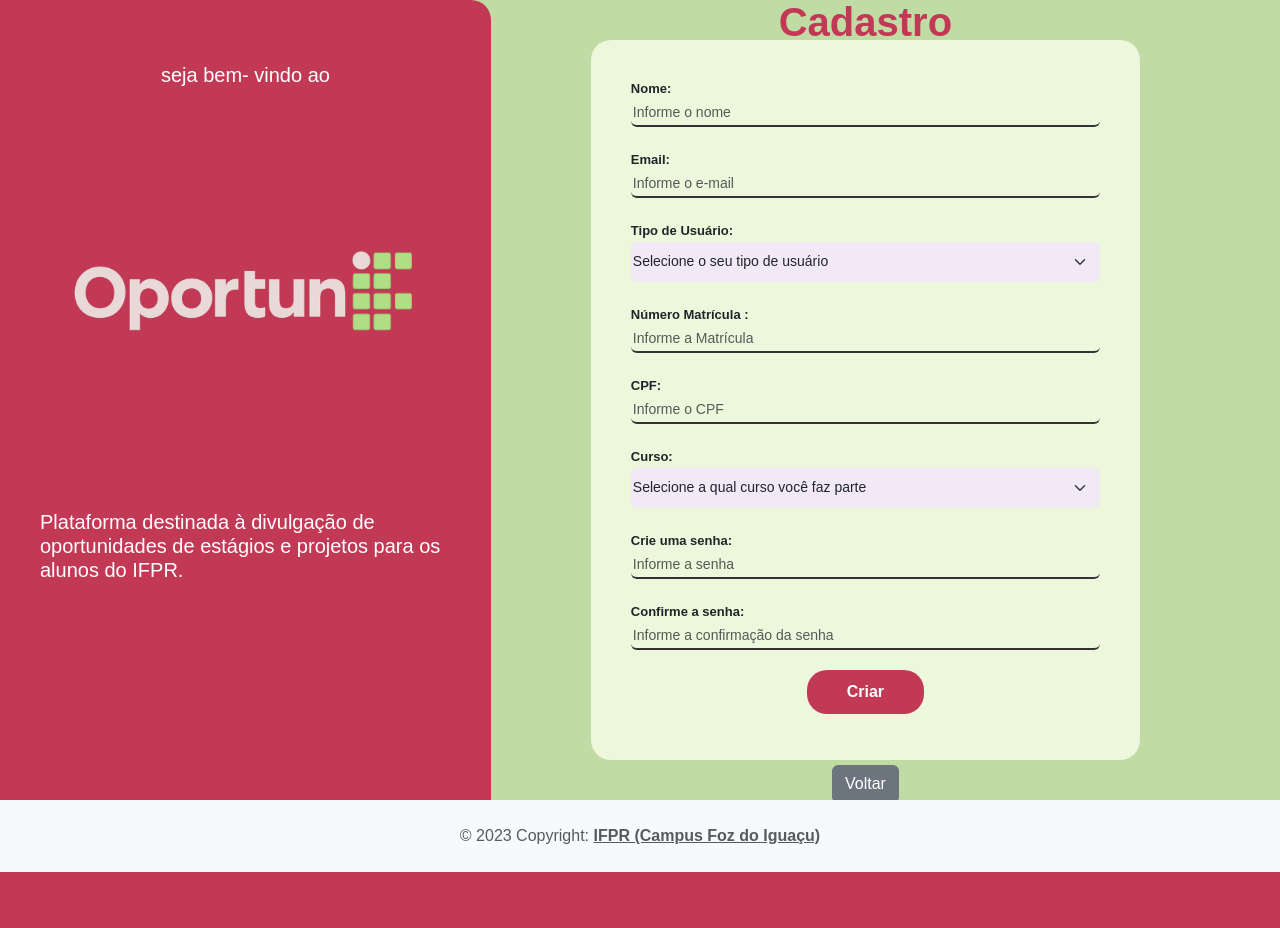
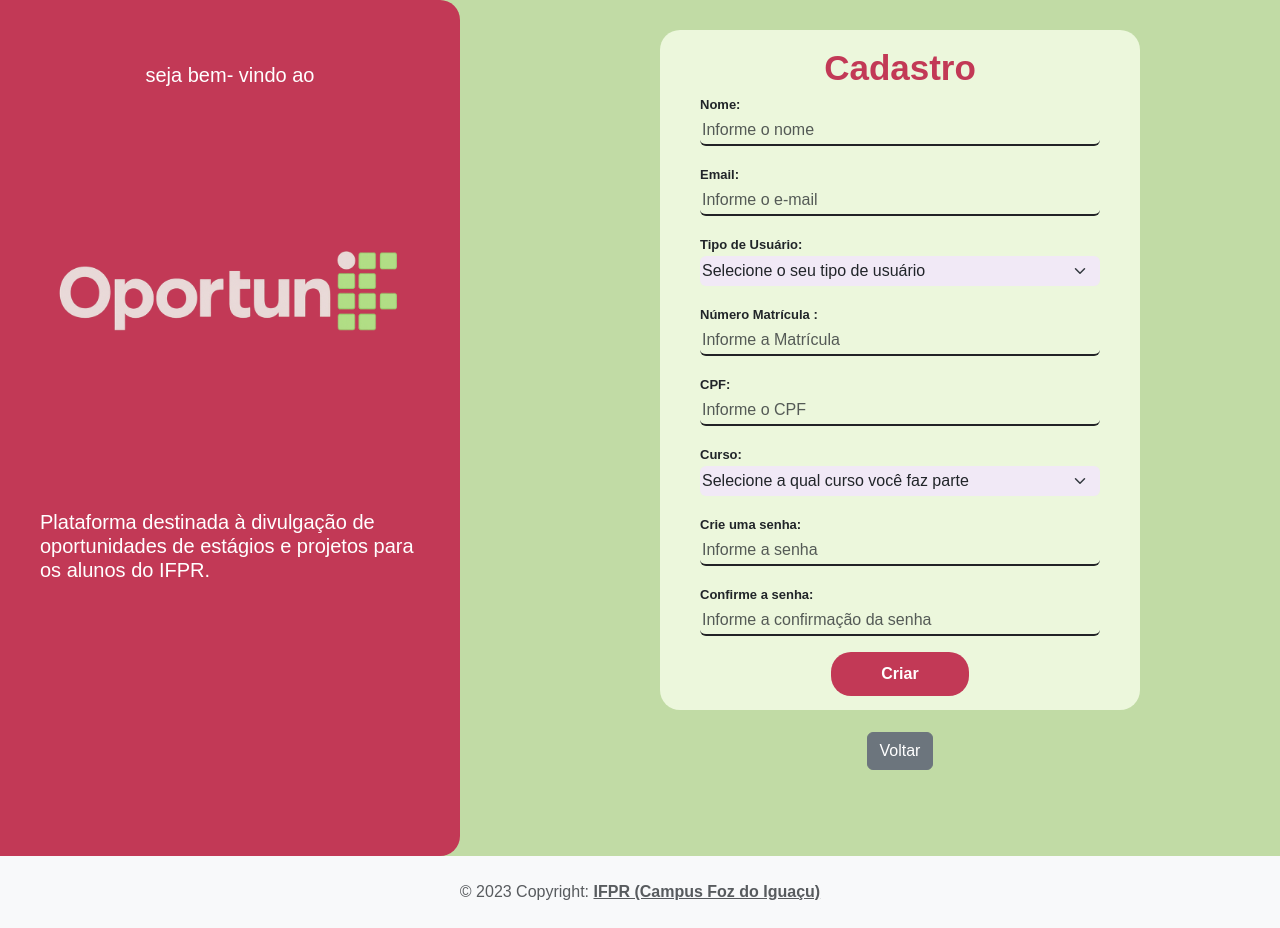
Before and after one commit to Projeto-OportunIF/aplicacao, a PHP site: page /app/view/autocadastro/autocadastro_form.php in a window 1280 px wide. Before the commit the page ends 872 px from the top, so only its background shows below. Run offline with PHP 8.4, Linux system fonts and the light colour scheme; the template is opened without the code that fills it, so the values that code supplies are empty.

Commit message:
estilização do autocadastro atualizada

```diff
--- a/app/view/autocadastro/autocadastro_form.php
+++ b/app/view/autocadastro/autocadastro_form.php
@@ -8,7 +8,7 @@
 
 
 <!-- Link para CSS externo -->
-<link rel="stylesheet" href="<?= BASEURL ?>/view/css/autocadastro.css">
+<link rel="stylesheet" href="<?= BASEURL ?>/view/css/autocadastr.css">
 
 
 <div class="container">
@@ -50,8 +50,9 @@
 
             <div class="mb-3">
                 <label class="form-label" for="seltipoUsuario">Tipo de Usuário:</label>
-                <select class="form-select" name="tipoUsuario" id="seltipoUsuario" readonly>
-                    <option value="Aluno" selected>Selecione o seu tipo de usuário</option>
+                <select class="form-select" name="tipoUsuario" id="seltipoUsuario" required>
+                    <option value="" disabled selected>Selecione o seu tipo de usuário</option>
+                    <option value="Aluno">Aluno</option>
                 </select>
             </div>
 
--- a/app/view/css/autocadastro.css
+++ b/app/view/css/autocadastr.css
@@ -1,17 +1,20 @@
+/* Estilo base da página */
 body {
     margin: 0;
     font-family: 'Arial', sans-serif;
     background-color: #c1dba5;
 }
 
+/* Container principal para alinhar painéis lado a lado */
 .container {
     display: flex;
-    height: 100vh;
+    height: 107vh;
     margin: 0;
     padding: 0;
     background-color: #c1dba5;
 }
 
+/* Painel esquerdo com informações e logo */
 .left-panel {
     background-color: #c23956;
     color: white;
@@ -22,10 +25,11 @@
     align-items: center;
     border-top-right-radius: 20px;
     border-bottom-right-radius: 20px;
-    height: 103vh;
+    height: 107vh;
     box-sizing: border-box;
 }
 
+/* Estilo de textos e logo dentro do painel esquerdo */
 .left-panel span {
     font-size: 20px;
     margin-bottom: 20px;
@@ -43,70 +47,81 @@
     line-height: 1.5;
 }
 
+/* Formulário principal */
 .form-wrapper {
     width: 900px;
+    height: 680px;
     background-color: #ecf7dc;
     padding: 40px;
     display: flex;
     flex-direction: column;
     justify-content: center;
     border-radius: 20px;
-    margin-left: 100px;
-    margin-top: 40px;
-    margin-bottom: 40px;
+    margin-left: 200px;
+    margin-top: 30px;
+    margin-bottom: 70px;
 }
 
+/* Título do formulário */
 .form-wrapper h3 {
     color: #c23956;
     font-weight: bold;
-    font-size: 40px;
-    margin-bottom: 30px;
+    font-size: 35px;
+    margin-bottom: 3px;
+    margin-top: 80px;
     text-align: center;
 }
 
+/* Rótulos dos campos do formulário */
 .form-label {
     font-weight: bold;
     font-size: 13px;
     margin-bottom: 1px;
 }
 
+/* Campos de entrada e select */
 .form-control,
 .form-select {
     border: none;
-    border-bottom: 2px solid #333;
+    border-bottom: 2px solid #222226;
     background-color: transparent;
     padding: 2px;
     width: 100%;
-    font-size: 14px;
-    margin-bottom: 20px;
+    font-size: 16px;
+    margin-bottom: 15px;
 }
 
+/* Select com estilo customizado */
 .form-select {
     appearance: none;
     background-color: #f1e9f6;
     border: none;
-    height: 40px;
+    height: 30px;
 }
 
+/* Botão principal */
 .btn-success {
     background-color: #c23956;
     border: none;
     color: white;
-    padding: 10px 40px;
+    padding: 10px 50px;
     font-weight: bold;
     border-radius: 20px;
     transition: 0.3s;
-    margin-bottom: 30px;
+    margin-bottom: 20px;
 }
 
+/* Efeito hover do botão principal */
 .btn-success:hover {
     background-color: #a52e45;
 }
 
+/* Botão secundário */
 .btn-secondary {
-    margin-top: 5px;
+    margin-bottom: 4px;
 }
 
+/* Centraliza conteúdo */
 .text-center {
     text-align: center;
 }
```
